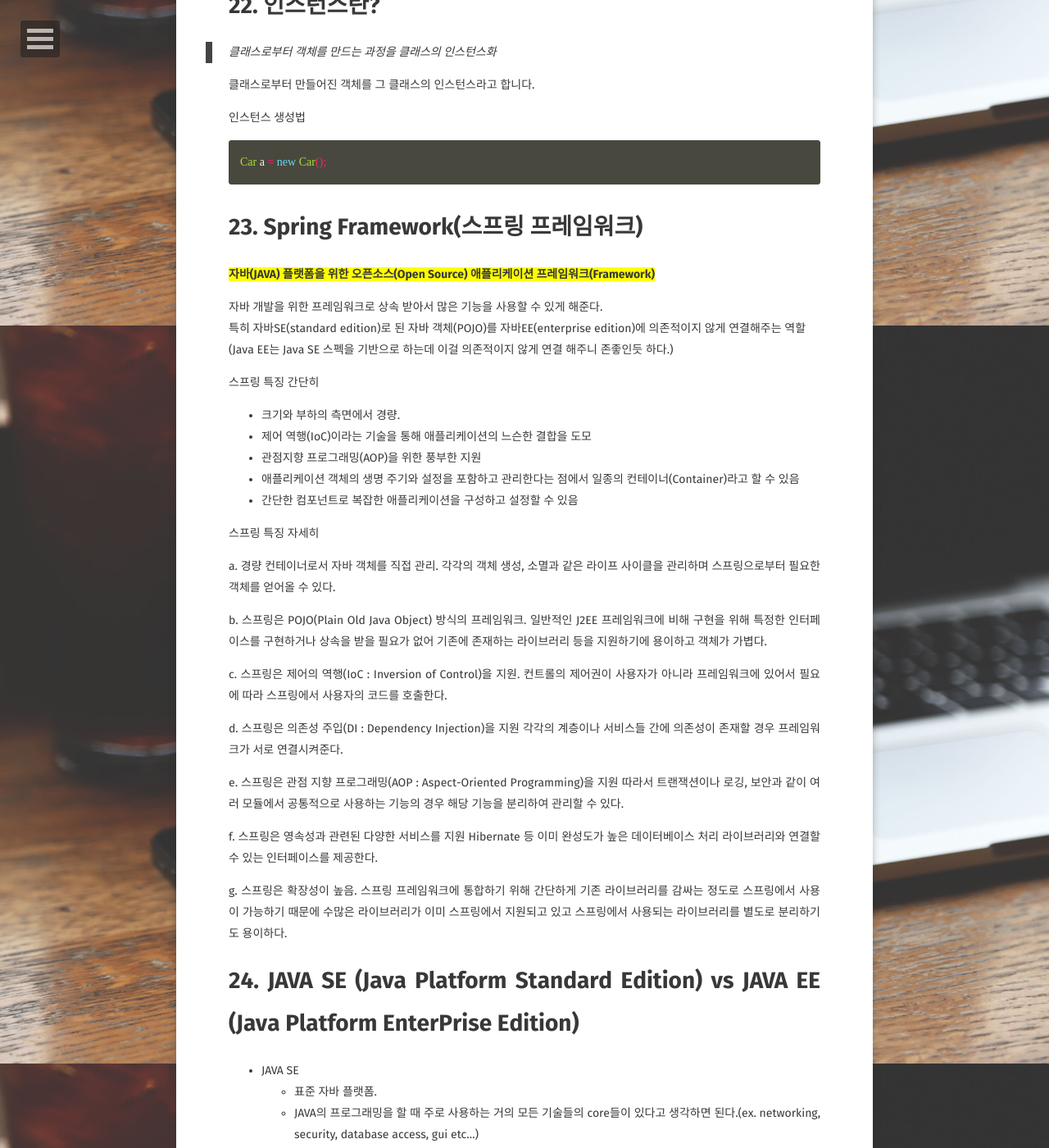
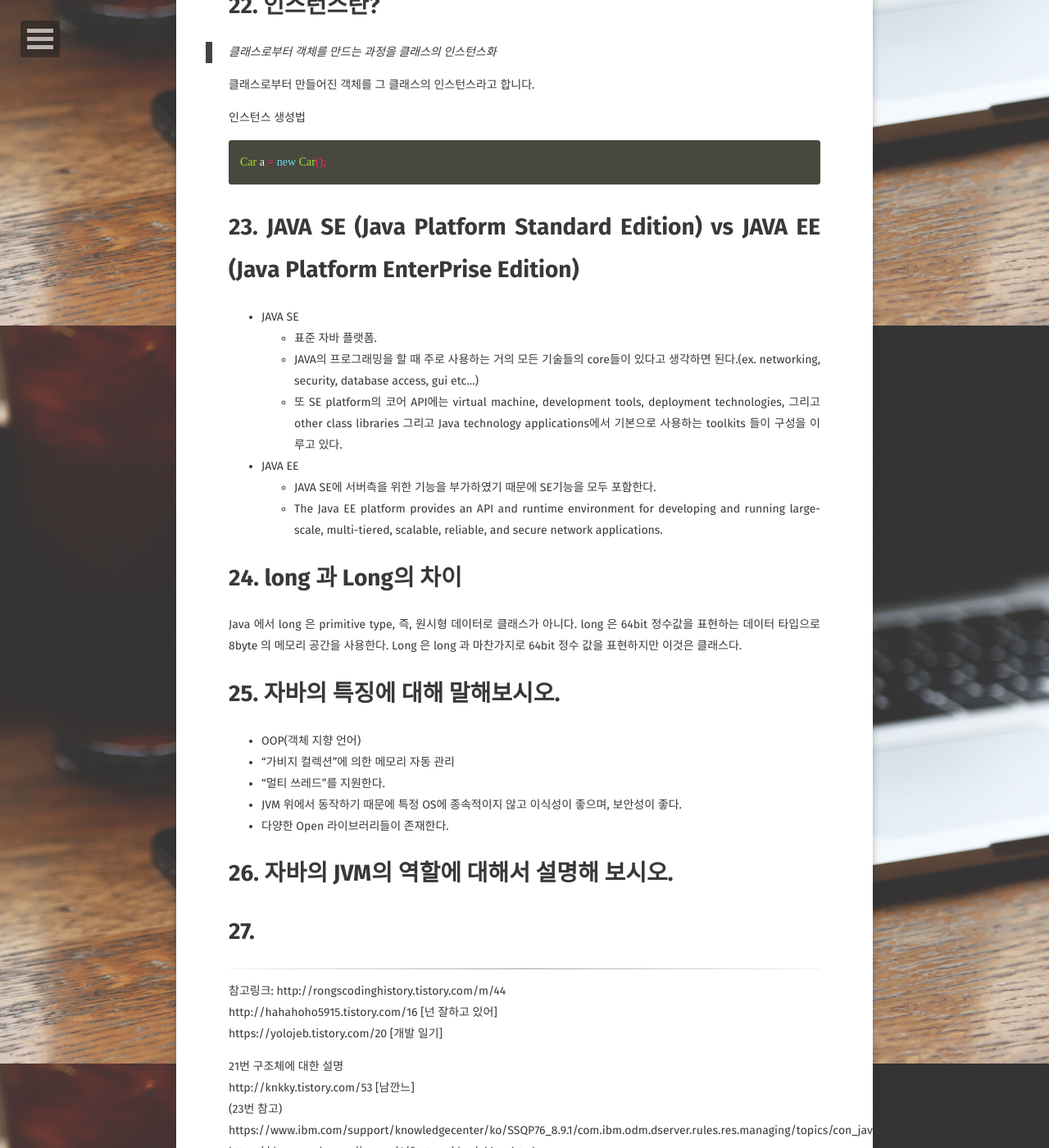
Before and after one commit to JoosJuliet/joosjuliet.github.io, a Jekyll site: the page built from _posts/2018-11-03-java_technical_interview.md, in a window 1280 px wide and 1400 px high, scrolled down 5003 px. Shown: the whole window at 82% size. Built offline with Jekyll 4.4.1, drawn with Linux system fonts in a browser that asks for light colours; some web fonts are replaced; some of the changed text lies outside the part shown.

Commit message:
테크 인터뷰 java를 spring과 분리

````diff
--- a/_posts/2018-11-03-java_technical_interview.md
+++ b/_posts/2018-11-03-java_technical_interview.md
@@ -186,46 +186,8 @@ struct point    // point라는 이름의 구조체 선언
 Car a = new Car();
 ```
 
-# 23. Spring Framework(스프링 프레임워크)
 
-<span style="background-color:yellow"><b>자바(JAVA) 플랫폼을 위한 오픈소스(Open Source) 애플리케이션 프레임워크(Framework)</b></span>
-
-자바 개발을 위한 프레임워크로 상속 받아서 많은 기능을 사용할 수 있게 해준다.
-특히 자바SE(standard edition)로 된 자바 객체(POJO)를 자바EE(enterprise edition)에 의존적이지 않게 연결해주는 역할
-(Java EE는 Java SE 스펙을 기반으로 하는데 이걸 의존적이지 않게 연결 해주니 존좋인듯 하다.)
-
-스프링 특징 간단히
-  - 크기와 부하의 측면에서 경량.
-  - 제어 역행(IoC)이라는 기술을 통해 애플리케이션의 느슨한 결합을 도모
-  - 관점지향 프로그래밍(AOP)을 위한 풍부한 지원
-  - 애플리케이션 객체의 생명 주기와 설정을 포함하고 관리한다는 점에서 일종의 컨테이너(Container)라고 할 수 있음
-  - 간단한 컴포넌트로 복잡한 애플리케이션을 구성하고 설정할 수 있음
-
-스프링 특징 자세히
-
-a. 경량 컨테이너로서 자바 객체를 직접 관리.
-  각각의 객체 생성, 소멸과 같은 라이프 사이클을 관리하며 스프링으로부터 필요한 객체를 얻어올 수 있다.
-
-b. 스프링은 POJO(Plain Old Java Object) 방식의 프레임워크.
-  일반적인 J2EE 프레임워크에 비해 구현을 위해 특정한 인터페이스를 구현하거나 상속을 받을 필요가 없어 기존에 존재하는 라이브러리 등을 지원하기에 용이하고 객체가 가볍다.
-
-c. 스프링은 제어의 역행(IoC : Inversion of Control)을 지원.
-  컨트롤의 제어권이 사용자가 아니라 프레임워크에 있어서 필요에 따라 스프링에서 사용자의 코드를 호출한다.
-
-d. 스프링은 의존성 주입(DI : Dependency Injection)을 지원
-  각각의 계층이나 서비스들 간에 의존성이 존재할 경우 프레임워크가 서로 연결시켜준다.
-
-e. 스프링은 관점 지향 프로그래밍(AOP : Aspect-Oriented Programming)을 지원
-  따라서 트랜잭션이나 로깅, 보안과 같이 여러 모듈에서 공통적으로 사용하는 기능의 경우 해당 기능을 분리하여 관리할 수 있다.
-
-f. 스프링은 영속성과 관련된 다양한 서비스를 지원
-  Hibernate 등 이미 완성도가 높은 데이터베이스 처리 라이브러리와 연결할 수 있는 인터페이스를 제공한다.
-
-g. 스프링은 확장성이 높음.
-  스프링 프레임워크에 통합하기 위해 간단하게 기존 라이브러리를 감싸는 정도로 스프링에서 사용이 가능하기 때문에 수많은 라이브러리가 이미 스프링에서 지원되고 있고 스프링에서 사용되는 라이브러리를 별도로 분리하기도 용이하다.
-
-
-# 24. JAVA SE (Java Platform Standard Edition) vs JAVA EE (Java Platform EnterPrise Edition)
+# 23. JAVA SE (Java Platform Standard Edition) vs JAVA EE (Java Platform EnterPrise Edition)
 
 - JAVA SE
   - 표준 자바 플랫폼.
@@ -238,16 +200,26 @@ g. 스프링은 확장성이 높음.
   - The Java EE platform provides an API and runtime environment for developing and running large-scale, multi-tiered, scalable, reliable, and secure network applications.
 
 
-# 25. long 과 Long의 차이
+# 24. long 과 Long의 차이
 Java 에서 long 은 primitive type, 즉, 원시형 데이터로 클래스가 아니다.
 long 은 64bit 정수값을 표현하는 데이터 타입으로 8byte 의 메모리 공간을 사용한다.
 Long 은 long 과 마찬가지로 64bit 정수 값을 표현하지만 이것은 클래스다.
 
-# 26. AOP란 무엇이고 왜 사용하는지
+
+# 25. 자바의 특징에 대해 말해보시오.
+
+- OOP(객체 지향 언어)
+- "가비지 컬렉션"에 의한 메모리 자동 관리
+- "멀티 쓰레드"를 지원한다.
+- JVM 위에서 동작하기 때문에 특정 OS에 종속적이지 않고 이식성이 좋으며, 보안성이 좋다.
+- 다양한 Open 라이브러리들이 존재한다.
 
 
+# 26. 자바의 JVM의 역할에 대해서 설명해 보시오.
+
+
+# 27.
 <!--
-6. 자바의 JVM의 역할에 대해서 설명해 보시오.
 
 5. Framework
 - 특정 형태의 소프트웨어 문제를 해결하기 위해 상호 협력하는 클래스프레임과 인터페이스 프레임의 집합
@@ -269,17 +241,6 @@ c. 개발자를 위한 다양한 도구들이 지원된다.
 장점 - 개발 시간을 줄일 수 있고 오류로부터 자유로울 수 있다.
 단점 - 프레임워크에 너무 의존하면 개발 능력이 떨어져서 프레임워크 없이 개발하는 것이 불가능해지는 점이다.
 
-
-   # 22. 자바의 특징에 대해 말해보시오.
-
-   - OOP(객체 지향 언어)
-     - 부품에 해당하는 객체들을 먼저 만들고, 이것들을 하나씩 조립해 전체 프로그램을 완성하는 개발 기법
-   - "가비지 컬렉션"에 의한 메모리 자동 관리
-   - "멀티 쓰레드"를 지원한다.
-   - JVM 위에서 동작하기 때문에 특정 OS에 종속적이지 않고 이식성이 좋으며, 보안성이 좋다.
-   - 다양한 Open 라이브러리들이 존재한다.
-
-
 -->
 
 
@@ -288,11 +249,10 @@ c. 개발자를 위한 다양한 도구들이 지원된다.
 http://rongscodinghistory.tistory.com/m/44
 http://hahahoho5915.tistory.com/16 [넌 잘하고 있어]
 https://yolojeb.tistory.com/20 [개발 일기]
-(23번 참고)
-https://www.ibm.com/support/knowledgecenter/ko/SSQP76_8.9.1/com.ibm.odm.dserver.rules.res.managing/topics/con_javase_javaee_applis.html
-(24번 참고)
-https://docs.oracle.com/javaee/6/firstcup/doc/gkhoy.html
 
 21번 구조체에 대한 설명
 http://knkky.tistory.com/53 [남깐느]
-25번 출처: https://yjacket.tistory.com/63
+(23번 참고)
+https://www.ibm.com/support/knowledgecenter/ko/SSQP76_8.9.1/com.ibm.odm.dserver.rules.res.managing/topics/con_javase_javaee_applis.html
+https://docs.oracle.com/javaee/6/firstcup/doc/gkhoy.html
+24번 출처: https://yjacket.tistory.com/63
````
Also changed, not shown: _posts/2019-03-30-spring_technical_interview.md (added, +90 -0 lines).
